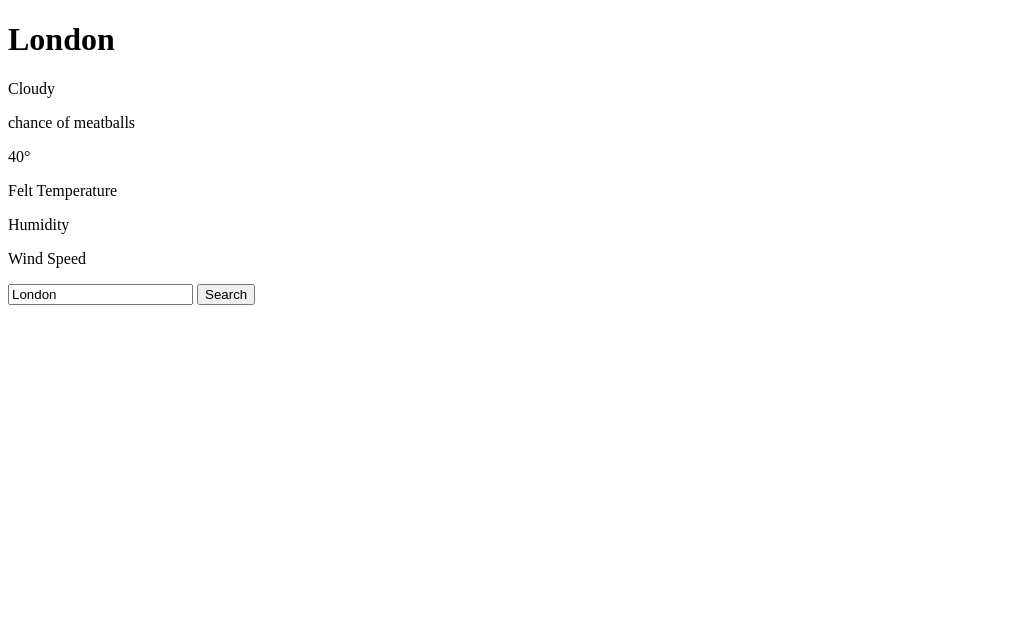
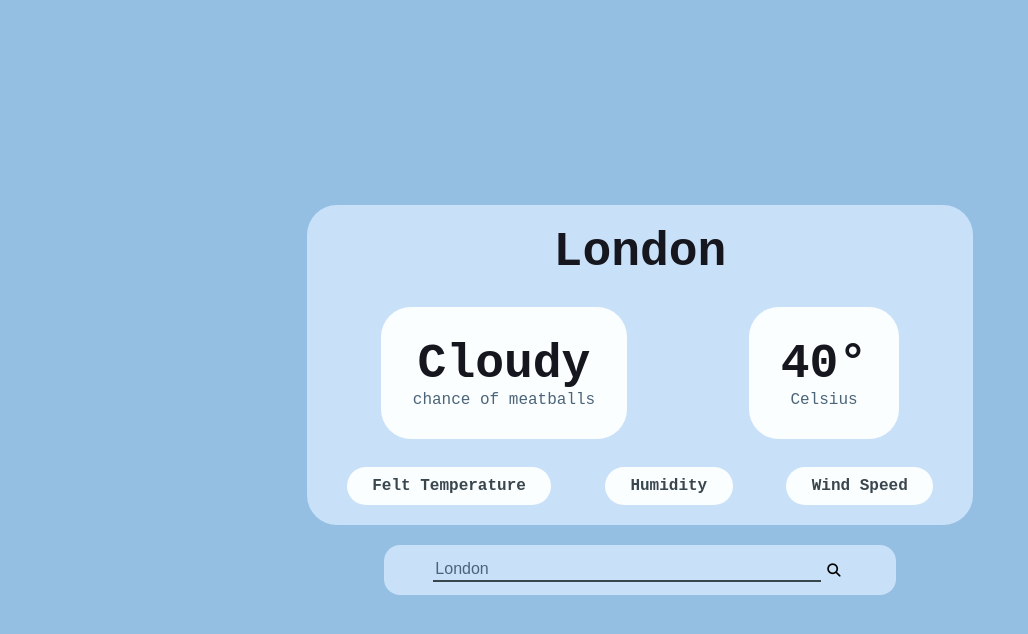
Before and after one commit to ehrelevant/weather-app, a website built with webpack: page dist/index.html in a window 1280 px wide. Shown: the whole page, without its empty margins (0-1028 px from the left). Built offline with nearby package versions, Linux system fonts and the light colour scheme.

Commit message:
style elements

```diff
--- a/dist/index.html
+++ b/dist/index.html
@@ -13,31 +13,43 @@
   <link rel="stylesheet" href="./styles.css">
 
   <script defer src="main.js"></script>
+  <script src="https://kit.fontawesome.com/49cfe025a4.js" crossorigin="anonymous"></script>
 </head>
 
 <body>
   <main class="content">
     <div class="weather-container">
-      <h1 id="city" class="city">London</h1>
-      <div class="weather-info">
+      <h1 id="city" class="main">London</h1>
+      <div class="main-info">
+        <div class="main-info-container">
           <p id="weather_main" class="main">Cloudy</p>
           <p id="weather_desc" class="desc">chance of meatballs</p>
         </div>
-      <div class="temp-info" class="main">
-        <p id="temp_main">40°</p>
+        <div class="main-info-container">
+          <p id="temp_main" class="main">40°</p>
+          <p class="desc">Celsius</p>
+        </div>
       </div>
       <div class="misc-info">
-        <p class="misc-label desc">Felt Temperature</p>
+        <div class="misc-info-container">
+          <p class="label desc">Felt Temperature</p>
           <p id="felt_temp" class="desc"></p>
-        <p class="misc-label desc">Humidity</p>
+        </div>
+        <div class="misc-info-container">
+          <p class="label desc">Humidity</p>
           <p id="humidity" class="desc"></p>
-        <p class="misc-label desc">Wind Speed</p>
+        </div>
+        <div class="misc-info-container">
+          <p class="label desc">Wind Speed</p>
           <p id="wind_speed" class="desc"></p>
         </div>
       </div>
+    </div>
     <form name="searchForm" class="search-form" onsubmit="return false">
-      <input name="city" type="text" value="London" class="search-box">
-      <button type="submit" class="search-btn">Search</button>
+      <input name="city" type="text" value="London" class="search-box desc">
+      <button type="submit" class="search-btn">
+        <i class="fas fa-search"></i>
+      </button>
     </form>
   </main>
 </body>
--- a/dist/styles.css
+++ b/dist/styles.css
@@ -0,0 +1,131 @@
+body {
+    margin: 0;
+    padding: 0;
+    width: 100vw;
+    height: 100vh;
+
+    font-family: 'Courier New', Courier, monospace;
+
+    background-color: rgb(148, 191, 226);
+}
+
+h1, p {
+    margin: 0;
+    padding: 0;
+}
+
+.content {
+    display: flex;
+    flex-direction: column;
+    align-items: center;
+    justify-content: center;
+
+    width: 100%;
+    height: 100%;
+}
+
+.weather-container {
+    display: flex;
+    flex-direction: column;
+    justify-content: space-between;
+
+    text-align: center;
+
+    width: 50%;
+    height: 280px;
+    padding: 20px 1%;
+
+    background-color: rgb(201, 225, 248);
+    border-radius: 30px;
+}
+
+.main-info {
+    display: flex;
+    flex-direction: row;
+    justify-content: space-around;
+}
+
+.main-info-container {
+    display: flex;
+    flex-direction: column;
+    justify-content: center;
+
+    background-color: rgb(251, 254, 255);
+    padding: 30px 5%;
+
+    border-radius: 30px;
+}
+
+.misc-info {
+    display: flex;
+    flex-direction: row;
+    justify-content: space-around;
+}
+
+.misc-info-container {
+    display: flex;
+    flex-direction: column;
+
+    background-color: rgb(251, 254, 255);
+    padding: 10px 4%;
+    border-radius: 20px;
+}
+
+.main {
+    font-size: 3em;
+    font-weight: bold;
+    color: rgb(22, 22, 31);
+}
+
+.desc {
+    font-size: 1em;
+    color: rgb(75, 100, 121);
+}
+
+.label {
+    font-weight: bold;
+    color: rgb(57, 70, 78);
+}
+
+
+.search-form {
+    margin-top: 20px;
+
+    background-color: rgb(201, 225, 248);
+    height: 50px;
+    width: 40%;
+
+    display: flex;
+    flex-direction: row;
+    justify-content: center;
+    align-items: center;
+
+    border-radius: 16px;
+}
+
+.search-box {
+    outline: none;
+    border: none;
+    background-color: transparent;
+
+    border-bottom: 2px solid rgb(57, 70, 78);
+    height: 20px;
+    width: 75%;
+
+    transition: border-bottom 100ms;
+}
+
+.search-box:hover {
+    border-bottom: 3px solid rgb(57, 70, 78);
+}
+
+.search-box:focus {
+    border-bottom: 3px solid rgb(75, 100, 121);
+}
+
+.search-btn {
+    border: none;
+    background-color: transparent;
+
+    cursor: pointer;
+}
```
Lines whose indentation alone changed are shown as unchanged.
